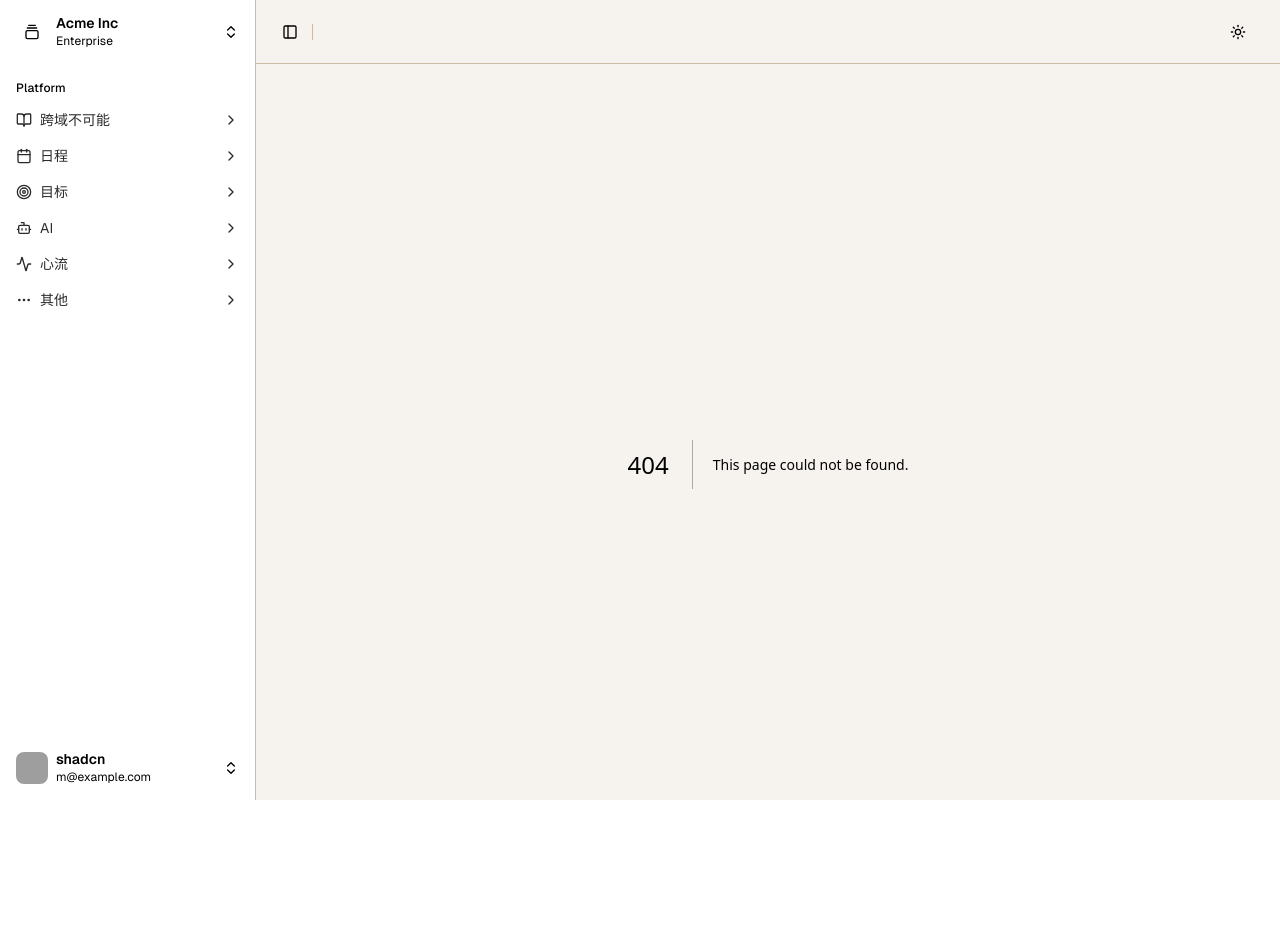
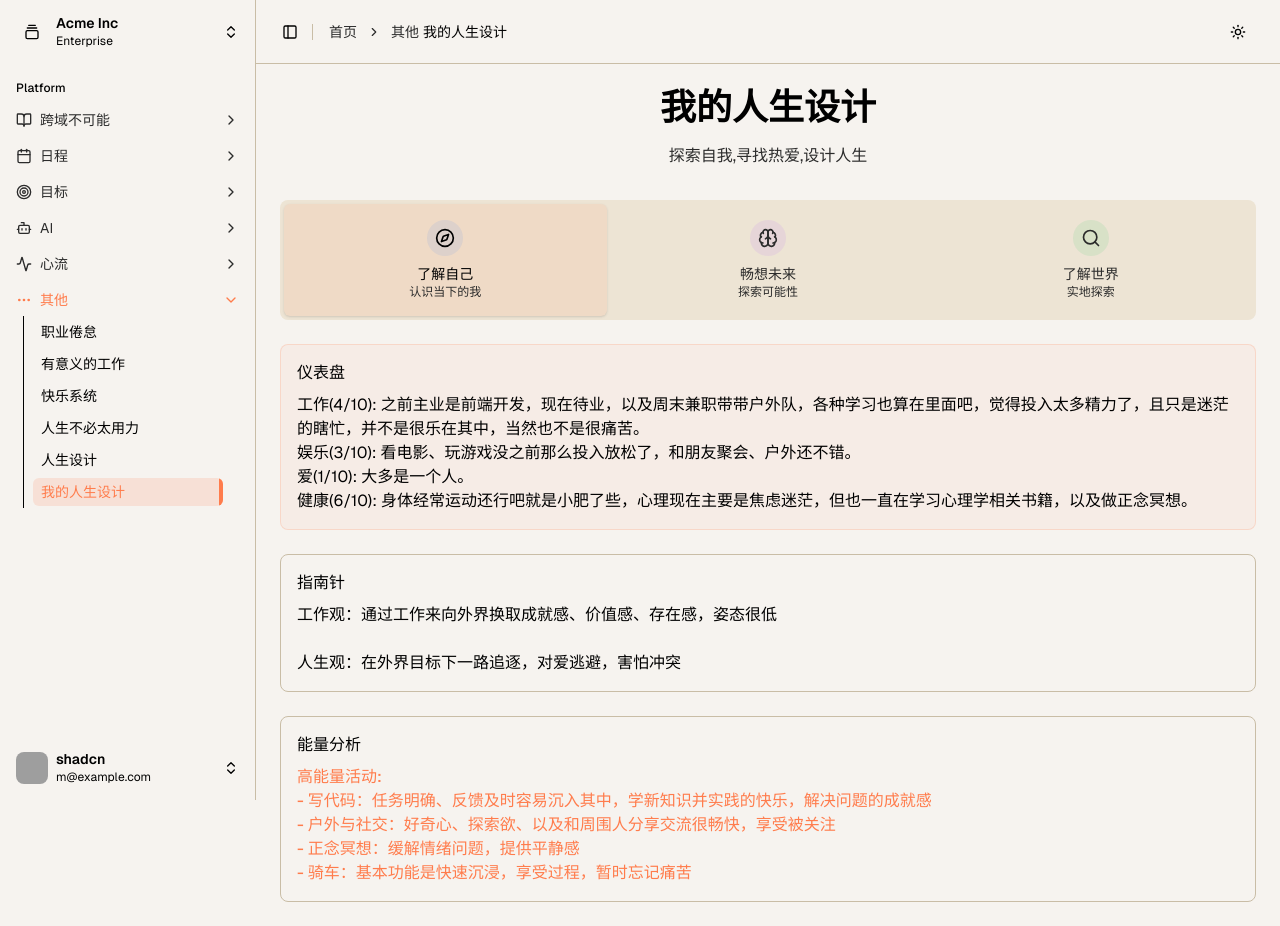
Before and after one commit to yellowpoint/book-impossible, a Next.js app: page /my-life-design in a window 1280 px wide. Before the commit this address had no page. Before the commit the page ends 864 px from the top, so only its background shows below. Built offline with nearby package versions, Linux system fonts and the light colour scheme; grey boxes are pictures that could not be loaded.

Commit message:
新建我的人生设计

```diff
--- /dev/null
+++ b/src/app/my-life-design/page.jsx
@@ -0,0 +1,161 @@
+"use client";
+
+import { motion } from "framer-motion";
+import {
+  Map,
+  Compass,
+  Target,
+  Brain,
+  Users,
+  Heart,
+  Lightbulb,
+  BarChart,
+  ClipboardCheck,
+  Search,
+} from "lucide-react";
+import { Tabs, TabsContent, TabsList, TabsTrigger } from "@/components/ui/tabs";
+
+const lifeDesign = {
+  title: "我的人生设计",
+  description: "探索自我,寻找热爱,设计人生",
+  sections: [
+    {
+      title: "了解自己",
+      subtitle: "认识当下的我",
+      icon: Compass,
+      content: [
+        {
+          subtitle: "仪表盘",
+          text: `工作(4/10): 之前主业是前端开发，现在待业，以及周末兼职带带户外队，各种学习也算在里面吧，觉得投入太多精力了，且只是迷茫的瞎忙，并不是很乐在其中，当然也不是很痛苦。
+娱乐(3/10): 看电影、玩游戏没之前那么投入放松了，和朋友聚会、户外还不错。
+爱(1/10): 大多是一个人。
+健康(6/10): 身体经常运动还行吧就是小肥了些，心理现在主要是焦虑迷茫，但也一直在学习心理学相关书籍，以及做正念冥想。`,
+          highlight: true
+        },
+        {
+          subtitle: "指南针",
+          text: "工作观：通过工作来向外界换取成就感、价值感、存在感，姿态很低\n\n人生观：在外界目标下一路追逐，对爱逃避，害怕冲突"
+        },
+        {
+          subtitle: "能量分析",
+          text: "高能量活动:\n- 写代码：任务明确、反馈及时容易沉入其中，学新知识并实践的快乐，解决问题的成就感\n- 户外与社交：好奇心、探索欲、以及和周围人分享交流很畅快，享受被关注\n- 正念冥想：缓解情绪问题，提供平静感\n- 骑车：基本功能是快速沉浸，享受过程，暂时忘记痛苦",
+          emphasis: true
+        }
+      ],
+      color: "bg-blue-500"
+    },
+    {
+      title: "畅想未来",
+      subtitle: "探索可能性",
+      icon: Brain,
+      content: [
+        {
+          subtitle: "核心方向",
+          text: "1. 程序员路线\n- 大厂发展：继续程序员生涯，进大厂\n- 独立开发：做自己的软件，且能到处跑\n\n2. 影视创作\n- 将自己脑中画面表达出来\n- 从短片开始，逐步掌握技能",
+          highlight: true
+        },
+        {
+          subtitle: "创意联想",
+          text: "- 户外/露营/旅游项目 + 体验/疗愈/修行\n- 探索自己，探索世界\n- 编程马拉松 + 旅行：找个风景好的地方举办编程马拉松\n- 2小时专心工作，其他时间专心玩"
+        },
+        {
+          text: "工作是手段，优先保证事少探索自己的热爱，不然赚钱也不知道干嘛",
+          emphasis: true
+        }
+      ],
+      color: "bg-purple-500"
+    },
+    {
+      title: "了解世界",
+      subtitle: "实地探索",
+      icon: Search,
+      content: [
+        {
+          subtitle: "人生访谈",
+          text: "采访内容创作者的经验：\n- 目前来说很喜欢做内容，因为很喜欢思考和表达\n- 无论是文字、视频、舞蹈，都是向世界的表达方式\n- 花了好几年时间在思考这个问题",
+          highlight: true
+        },
+        {
+          subtitle: "实践建议",
+          text: "1. 在探索自己的同时积极尝试各种职业可能性\n2. 尝试投递感兴趣的工作：旅游、脱口秀等\n3. 注意经济平衡，物质匮乏会影响心态\n4. 保持信心和开放的心态"
+        },
+        {
+          text: "找热爱是一个过程，甚至是一个很长的过程。可以先找个靠近一点点的工作，不是一步实现，也不是一定要找到了才能开始行动。",
+          emphasis: true
+        }
+      ],
+      color: "bg-green-500"
+    }
+  ]
+};
+
+export default function MyLifeDesignPage() {
+  return (
+    <div className="container mx-auto p-6 space-y-8">
+      <motion.div
+        initial={{ opacity: 0, y: 20 }}
+        animate={{ opacity: 1, y: 0 }}
+        className="text-center space-y-4"
+      >
+        <h1 className="text-4xl font-bold">{lifeDesign.title}</h1>
+        <p className="text-muted-foreground">{lifeDesign.description}</p>
+      </motion.div>
+
+      <Tabs defaultValue="section-1" className="w-full">
+        <TabsList className="grid grid-cols-3 h-auto">
+          {lifeDesign.sections.map((section, index) => (
+            <TabsTrigger
+              key={`section-${index + 1}`}
+              value={`section-${index + 1}`}
+              className="flex flex-col items-center gap-2 p-4 data-[state=active]:bg-primary/10"
+            >
+              <div className={`rounded-full p-2 ${section.color} bg-opacity-10`}>
+                <section.icon className="h-5 w-5" />
+              </div>
+              <div className="text-center">
+                <div className="text-sm font-medium">{section.title}</div>
+                <div className="text-xs text-muted-foreground">
+                  {section.subtitle}
+                </div>
+              </div>
+            </TabsTrigger>
+          ))}
+        </TabsList>
+
+        {lifeDesign.sections.map((section, index) => (
+          <TabsContent
+            key={`section-${index + 1}`}
+            value={`section-${index + 1}`}
+            className="mt-6"
+          >
+            <motion.div
+              initial={{ opacity: 0, y: 20 }}
+              animate={{ opacity: 1, y: 0 }}
+              className="space-y-6"
+            >
+              {section.content.map((item, i) => (
+                <div
+                  key={i}
+                  className={`p-4 rounded-lg border ${item.highlight
+                    ? "bg-primary/5 border-primary/20"
+                    : "bg-card border-border"
+                    }`}
+                >
+                  {item.subtitle && (
+                    <h3 className="font-medium mb-2">{item.subtitle}</h3>
+                  )}
+                  <p
+                    className={`whitespace-pre-line ${item.emphasis ? "text-primary font-medium" : ""
+                      }`}
+                  >
+                    {item.text}
+                  </p>
+                </div>
+              ))}
+            </motion.div>
+          </TabsContent>
+        ))}
+      </Tabs>
+    </div>
+  );
+}
--- a/src/components/app-sidebar.jsx
+++ b/src/components/app-sidebar.jsx
@@ -218,6 +218,11 @@ export const data = {
           title: "人生设计",
           url: "/life-design",
           icon: Compass,
+        },
+        {
+          title: "我的人生设计",
+          url: "/my-life-design",
+          icon: Target,
         }
       ],
     },
```
